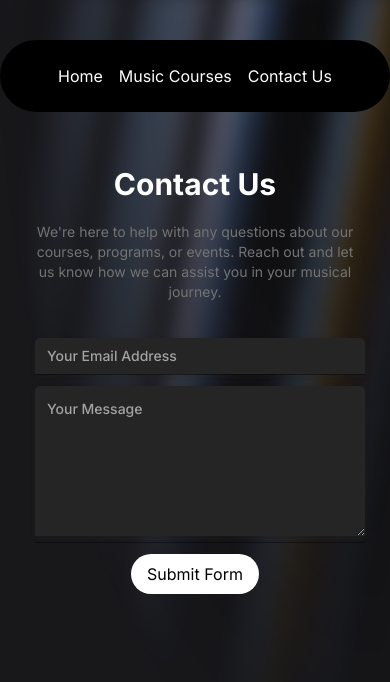
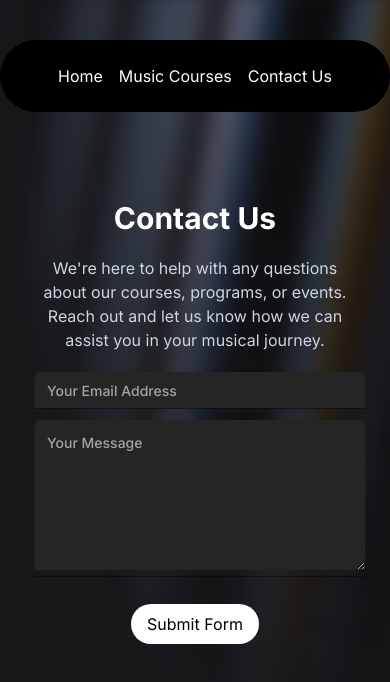
Before and after one commit to KanishkSogani/Melody-Flow, a Next.js app: page /contact in a window 390 px wide. Shown: the top 682 px of the page. Built offline with nearby package versions, Linux system fonts and the light colour scheme.

Commit message:
fixed responsiveness bug

```diff
--- a/src/app/contact/page.tsx
+++ b/src/app/contact/page.tsx
@@ -5,18 +5,18 @@ import { AuroraBackground } from "../../components/ui/aurora-background";
 function page() {
   return (
     <AuroraBackground>
-      <div className=" z-10 flex flex-col justify-center items-center mx-8 mb-[10vh] min-w-[80vw]">
+      <div className=" z-10 flex flex-col justify-center items-center mx-8 ">
         <div>
           <h1 className="text-3xl md:text-5xl font-bold dark:text-white text-center">
             Contact Us
           </h1>
-          <p className="text-neutral-500 mt-5 max-w-lg mx-auto my-2 text-sm text-center text-[18px]">
+          <p className=" text-slate-300 mt-5 max-w-lg mx-auto my-2  text-center text-[16 px]">
             We&apos;re here to help with any questions about our courses,
             programs, or events. Reach out and let us know how we can assist you
             in your musical journey.
           </p>
         </div>
-        <div className="z-10 mt-4   ">
+        <div className="z-10 md:mt-4 md:pt-4   ">
           <form action="/" onSubmit={(e) => e.preventDefault()}>
             <div className="textInputWrapper min-w-[20rem] md:min-w-[35rem]">
               <input
@@ -32,7 +32,7 @@ function page() {
               />
             </div>
             <div className="flex justify-center items-center">
-              <button className="bg-black cursor-pointer dark:bg-white rounded-full w-fit text-white dark:text-black px-4 py-2">
+              <button className="bg-black cursor-pointer dark:bg-white rounded-full w-fit text-white dark:text-black px-4 py-2 mt-4">
                 Submit Form
               </button>
             </div>
```
